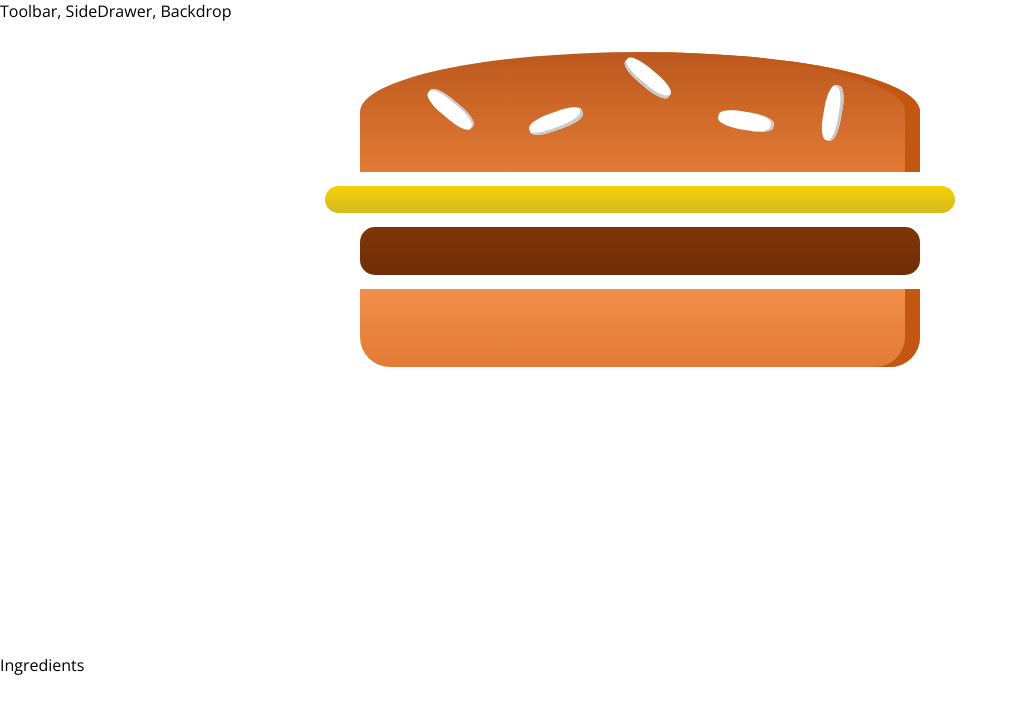
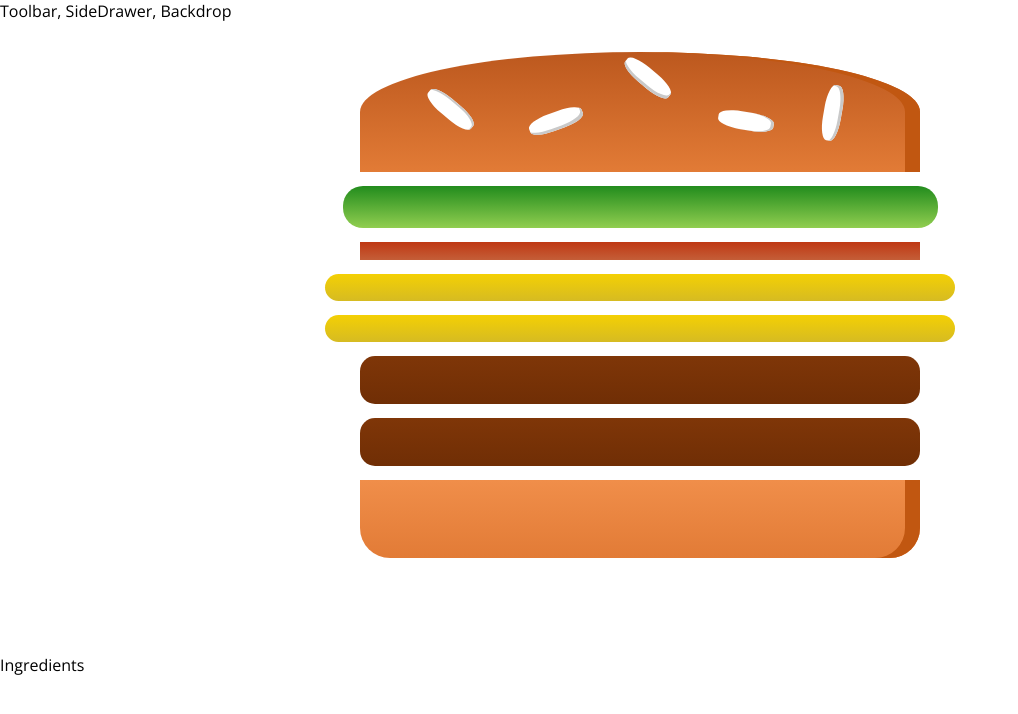
Before and after one commit to calvinchrst/burger-builder, a React (Create React App) app: page / in a window 1280 px wide. Shown: the top 714 px of the page, without its empty margins (0-1018 px from the left). Built offline with nearby package versions, Linux system fonts and the light colour scheme.

Commit message:
Make Burger components accept ingredients object as props

```diff
--- a/src/components/Burger/Burger.js
+++ b/src/components/Burger/Burger.js
@@ -3,12 +3,17 @@
 import classes from "./Burger.module.css";
 import * as BI from "./BurgerIngredient/BurgerIngredient";
 
-const Burger = () => {
+const Burger = (props) => {
+  const transformedIngredients = Object.keys(props.ingredients).map((igKey) => {
+    return [...Array(props.ingredients[igKey])].map((_, i) => {
+      return <BI.burgerIngredient key={igKey + i} type={igKey} />;
+    });
+  });
+
   return (
     <div className={classes.Burger}>
       <BI.burgerIngredient type={BI.INGREDIENT_BREAD_TOP} />
-      <BI.burgerIngredient type={BI.INGREDIENT_CHEESE} />
-      <BI.burgerIngredient type={BI.INGREDIENT_MEAT} />
+      {transformedIngredients}
       <BI.burgerIngredient type={BI.INGREDIENT_BREAD_BOTTOM} />
     </div>
   );
--- a/src/components/Burger/BurgerIngredient/BurgerIngredient.js
+++ b/src/components/Burger/BurgerIngredient/BurgerIngredient.js
@@ -3,12 +3,12 @@
 import classes from "./BurgerIngredient.module.css";
 import PropTypes from "prop-types";
 
-const INGREDIENT_BREAD_BOTTOM = 0;
-const INGREDIENT_BREAD_TOP = 1;
-const INGREDIENT_MEAT = 2;
-const INGREDIENT_CHEESE = 3;
-const INGREDIENT_SALAD = 4;
-const INGREDIENT_BACON = 5;
+const INGREDIENT_BREAD_BOTTOM = "bread-bottom";
+const INGREDIENT_BREAD_TOP = "bread-top";
+const INGREDIENT_MEAT = "meat";
+const INGREDIENT_CHEESE = "cheese";
+const INGREDIENT_SALAD = "salad";
+const INGREDIENT_BACON = "bacon";
 
 const burgerIngredient = (props) => {
   let ingredient = null;
--- a/src/containers/BurgerBuilder/BurgerBuilder.js
+++ b/src/containers/BurgerBuilder/BurgerBuilder.js
@@ -4,10 +4,19 @@
 import Burger from "../../components/Burger/Burger";
 
 class BurgerBuilder extends Component {
+  state = {
+    ingredients: {
+      salad: 1, // TODO: Somehow change this to use Constant declared in BurgerIngredient.js
+      bacon: 1,
+      cheese: 2,
+      meat: 2,
+    },
+  };
+
   render() {
     return (
       <Auxiliary>
-        <Burger />
+        <Burger ingredients={this.state.ingredients} />
         <p>Ingredients</p>
       </Auxiliary>
     );
```
